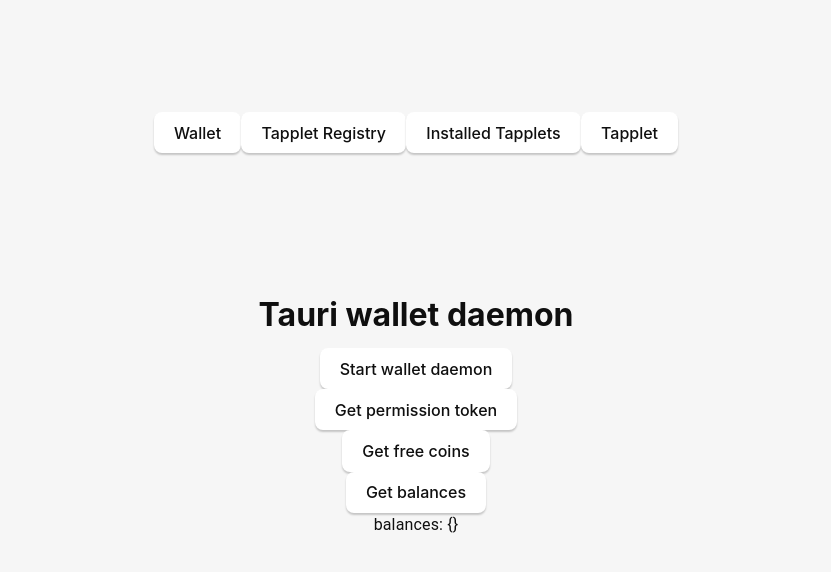
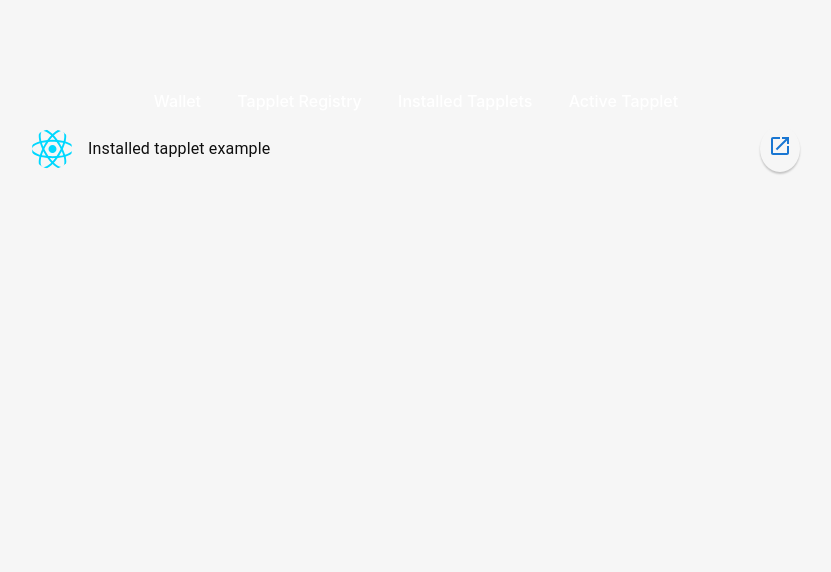
Before and after one commit to tari-project/tari-universe, a React (Vite) app: page /installed-tapplets in a window 1280 px wide. Shown: the top 572 px of the page, without its empty margins (224-1055 px from the left). Built offline with nearby package versions, Linux system fonts and the light colour scheme; what @tariproject/wallet_jrpc_client would draw is missing.

Commit message:
refactor: add router

```diff
--- a/package.json
+++ b/package.json
@@ -18,7 +18,8 @@
     "@tauri-apps/api": ">=2.0.0-beta.0",
     "@tauri-apps/plugin-shell": ">=2.0.0-beta.0",
     "react": "^18.2.0",
-    "react-dom": "^18.2.0"
+    "react-dom": "^18.2.0",
+    "react-router-dom": "^6.23.0"
   },
   "devDependencies": {
     "@tauri-apps/cli": ">=2.0.0-beta.0",
--- a/src/App.tsx
+++ b/src/App.tsx
@@ -8,10 +8,11 @@ import {
   TariPermissionTransactionSend,
 } from "./provider/permissions"
 import { Tapplet } from "./components/Tapplet"
-import { TabKey, Tabs } from "./views/Tabs"
+import { TabKey } from "./views/Tabs"
 import { Wallet } from "./components/Wallet"
 import { TappletListItemProps, TappletsList } from "./components/TappletsList"
 import reactLogo from "./assets/react.svg"
+import { BrowserRouter, Routes, Route, Link } from "react-router-dom"
 
 let permissions = new TariPermissions()
 permissions.addPermission(new TariPermissionKeyList())
@@ -25,25 +26,30 @@ const params: WalletDaemonParameters = {
 }
 const provider = await WalletDaemonTariProvider.build(params)
 
+const linkStyle = {
+  margin: "1rem",
+  color: "white",
+}
+
 const TAPPLET_ID = "tapplet_id"
 //TODO parse json to registry struct
 const tappletRegistry: TappletListItemProps[] = [
   {
-    name: "Ene",
+    name: "Installed tapplet example",
     icon: reactLogo,
     installed: true,
   },
   {
-    name: "Due",
+    name: "Tapplet 2",
     icon: reactLogo,
-    installed: true,
+    installed: false,
   },
   {
-    name: "Rike",
+    name: "Tapplet 3",
     icon: reactLogo,
   },
   {
-    name: "Fake",
+    name: "Tapplet 4",
     icon: reactLogo,
   },
 ]
@@ -51,12 +57,7 @@ const tappletRegistry: TappletListItemProps[] = [
 //TODO parse json to registry struct
 const installedTappletList: TappletListItemProps[] = [
   {
-    name: "Ene",
-    icon: reactLogo,
-    installed: true,
-  },
-  {
-    name: "Due",
+    name: "Installed tapplet example",
     icon: reactLogo,
     installed: true,
   },
@@ -79,31 +80,52 @@ function App() {
 
   return (
     <div className="container">
-      <div style={{ marginTop: "24px" }}>
-        <Tabs
-          tabs={[
-            {
-              id: "wallet",
-              name: "Wallet",
-              component: <Wallet key={TabKey.WALLET} />,
-            },
-            {
-              id: "tapplet-registry",
-              name: "Tapplet Registry",
-              component: <TappletsList key={TabKey.TAPPLET_REGISTRY} tapplets={tappletRegistry} />,
-            },
-            {
-              id: "installed-tapplets",
-              name: "Installed Tapplets",
-              component: <TappletsList key={TabKey.INSTALLED_TAPPLETS} tapplets={installedTappletList} />,
-            },
-            {
-              id: "tapplet",
-              name: "Tapplet",
-              component: <Tapplet key={TabKey.ACTIVE_TAPPLET} tappletId={TAPPLET_ID} />,
-            },
-          ]}
-        />
+      <div style={{ marginTop: "1px" }}>
+        <BrowserRouter>
+          <div className="links">
+            <Link to={TabKey.WALLET} style={linkStyle}>
+              {" "}
+              Wallet{" "}
+            </Link>
+            <Link to={TabKey.TAPPLET_REGISTRY} style={linkStyle}>
+              {" "}
+              Tapplet Registry{" "}
+            </Link>
+            <Link to={TabKey.INSTALLED_TAPPLETS} style={linkStyle}>
+              {" "}
+              Installed Tapplets{" "}
+            </Link>
+            <Link to={TabKey.ACTIVE_TAPPLET} style={linkStyle}>
+              {" "}
+              Active Tapplet{" "}
+            </Link>
+          </div>
+
+          <Routes>
+            <Route path={TabKey.WALLET} element={<Wallet key={TabKey.WALLET}></Wallet>} />
+            <Route
+              path={TabKey.TAPPLET_REGISTRY}
+              element={<TappletsList tapplets={tappletRegistry} key={TabKey.TAPPLET_REGISTRY} />}
+            />
+            <Route
+              path={TabKey.INSTALLED_TAPPLETS}
+              element={<TappletsList tapplets={installedTappletList} key={TabKey.INSTALLED_TAPPLETS} />}
+            />
+
+            <Route
+              path={TabKey.ACTIVE_TAPPLET}
+              element={<Tapplet key={TabKey.ACTIVE_TAPPLET} tappletId={TAPPLET_ID} />}
+            />
+            <Route
+              path={`${TabKey.TAPPLET_REGISTRY}/active-tapplet`}
+              element={<Tapplet key={TabKey.ACTIVE_TAPPLET} tappletId={TAPPLET_ID} />}
+            />
+            <Route
+              path={`${TabKey.INSTALLED_TAPPLETS}/active-tapplet`}
+              element={<Tapplet key={TabKey.ACTIVE_TAPPLET} tappletId={TAPPLET_ID} />}
+            />
+          </Routes>
+        </BrowserRouter>
       </div>
     </div>
   )
--- a/src/components/TappletsList.tsx
+++ b/src/components/TappletsList.tsx
@@ -1,5 +1,7 @@
 import { Avatar, IconButton, List, ListItem, ListItemAvatar, ListItemText } from "@mui/material"
 import { InstallDesktop, Launch } from "@mui/icons-material"
+import { TabKey } from "../views/Tabs"
+import { NavLink } from "react-router-dom"
 
 export type TappletsListProps = {
   tapplets: TappletListItemProps[]
@@ -28,9 +30,12 @@ export const TappletsList: React.FC<TappletsListProps> = ({ tapplets }) => {
           <ListItem
             key={i}
             secondaryAction={
+              // TODO this is just mvp- component refactor needed
               item.installed ? (
                 <IconButton aria-label="install" edge="start">
-                  <Launch onClick={handleLaunch} color="primary" />
+                  <NavLink to={TabKey.ACTIVE_TAPPLET}>
+                    <Launch onClick={handleLaunch} color="primary" />
+                  </NavLink>
                 </IconButton>
               ) : (
                 <IconButton aria-label="install" edge="start">
```
Also changed, not shown: 1 other file (tests, documents, lock files or other folders).
